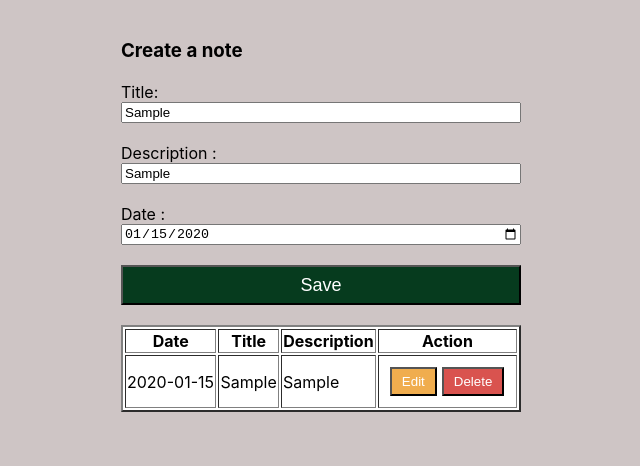
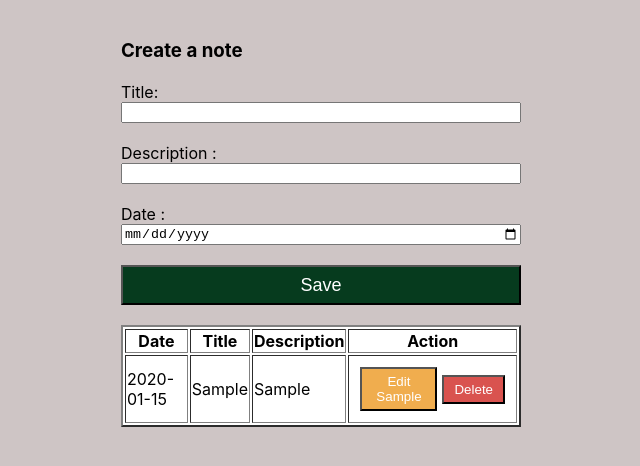
Before and after one commit to afrinsreety/note, a React (Create React App) app: page /notes in a window 1280 px wide. Both pictures are taken after typing "Sample", "Sample", "2020-01-15" into the empty fields and a click on the button "Save". Shown: the top 466 px of the page, without its empty margins (319-959 px from the left). Built offline with nearby package versions, Linux system fonts and the light colour scheme.

Commit message:
added half edit

```diff
--- a/src/App.js
+++ b/src/App.js
@@ -21,7 +21,7 @@ function App() {
 			...note,
 			[e.target.name]: e.target.value
 		});
-		console.log(note)
+		// console.log(note)
 
 	}
 
@@ -31,6 +31,20 @@ function App() {
 		setnotes([...notes, note]);
 		let stringNotes = JSON.stringify([...notes, note]);
 		localStorage.setItem("notes", stringNotes);
+		setnote({
+			title: "",
+			description: "",
+			date: ""
+		});
+	}
+
+	function onEdit (noteLocal){
+		setnote({
+			title: noteLocal.title,
+			description: noteLocal.description,
+			date: noteLocal.date
+		});
+
 	}
 
 	function deleteNote(title){
@@ -42,9 +56,9 @@ function App() {
 
 	return (
 		<div className="container">
-			< Inputs onInputChange={onInputChange}
+			< Inputs note={note} onInputChange={onInputChange}
 				onSave={onSave} />
-			<Outputs deleteNote={deleteNote} notes={notes} />
+			<Outputs onEdit={onEdit} deleteNote={deleteNote} notes={notes} />
 		</div>
 	);
 }
--- a/src/components/Inputs.js
+++ b/src/components/Inputs.js
@@ -1,4 +1,4 @@
-export default function States({ onInputChange, onSave }) {
+export default function States({ onInputChange, onSave, note }) {
 	return (
 		<div>
 			<div className=''>
@@ -7,15 +7,15 @@ export default function States({ onInputChange, onSave }) {
 					<div className='formContainer'>
 						<div className='input-container'>
 							<label>Title: </label>
-							<input name="title" type="text" onChange={onInputChange}  required/>
+							<input value={note.title} name="title" type="text" onChange={onInputChange}  required/>
 						</div>
 						<div className='input-container'>
 							<label>Description : </label>
-							<input name="description" type="text"  onChange={onInputChange} required/>
+							<input value={note.description} name="description" type="text"  onChange={onInputChange} required/>
 						</div>
 						<div className='input-container'>
 							<label>Date : </label>
-							<input name="date" type="date"  onChange={onInputChange} required/>
+							<input value={note.date} name="date" type="date"  onChange={onInputChange} required/>
 						</div>
 						<div className='input-container'>
 							<button type="submit" className='btn-save'>Save</button>
--- a/src/components/Outputs.js
+++ b/src/components/Outputs.js
@@ -1,6 +1,6 @@
 import React from 'react'
 
-export default function Outputs({notes,deleteNote}) {
+export default function Outputs({notes,deleteNote, onEdit}) {
   return (
     <div className='output-container' >
 				<table className='data-table' border="2">
@@ -12,13 +12,15 @@ export default function Outputs({notes,deleteNote}) {
 					</tr>
 					{
 						notes.map(function (item) {
-							return (<tr>
+							return (<tr key={item.title}>
 								<td>{item.date}</td>
 								<td>{item.title}</td>
 								<td>{item.description}</td>
 								<td>
 									<div className='action-btn'>
-										<button className='edit-btn'>Edit</button>
+										<button onClick={()=>{
+											onEdit(item);
+										}} className='edit-btn'>Edit {item.title}</button>
 										<button onClick={()=>{
 											deleteNote(item.title);
 										}}  className='delete-btn'>Delete</button>
```
